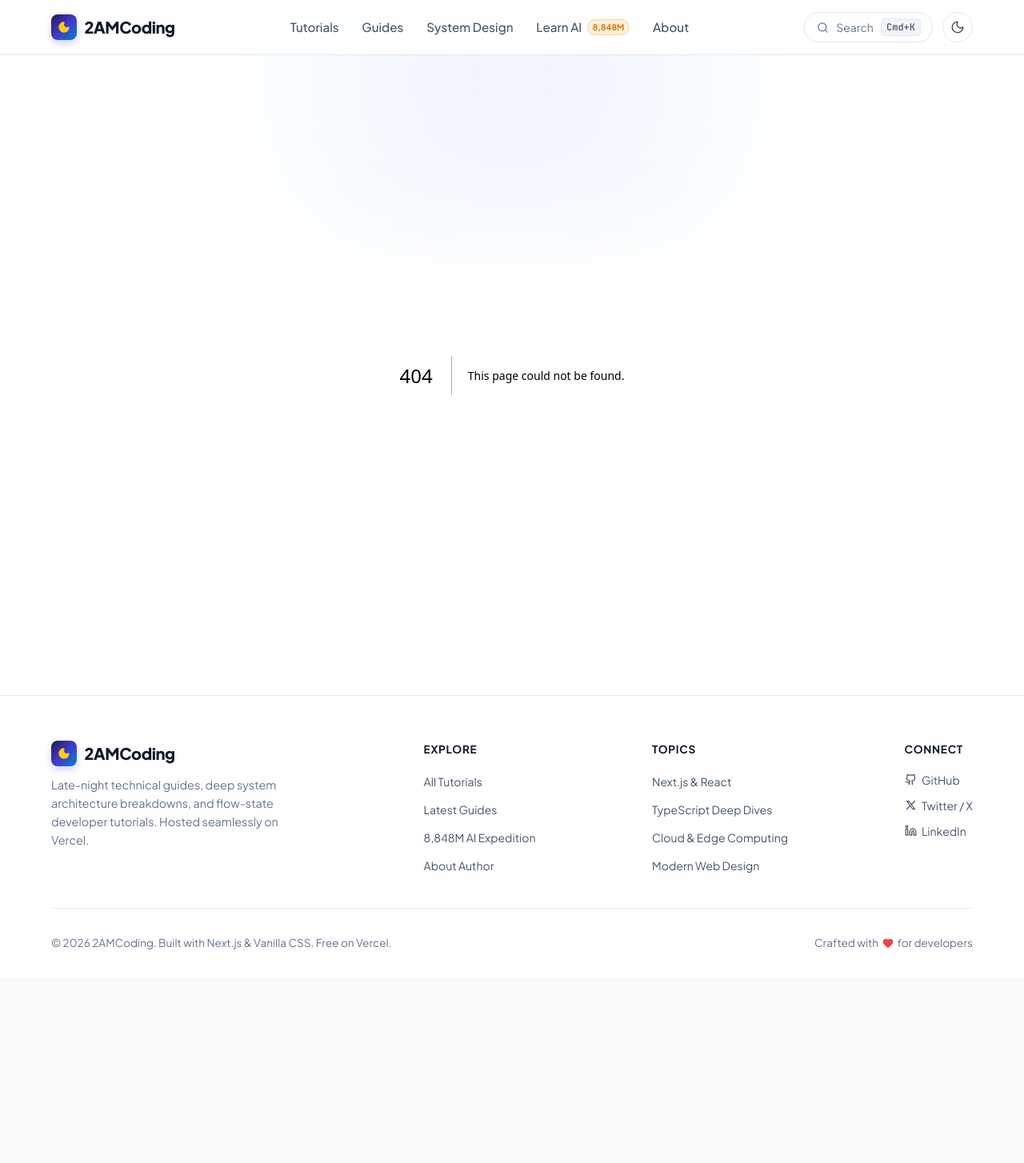
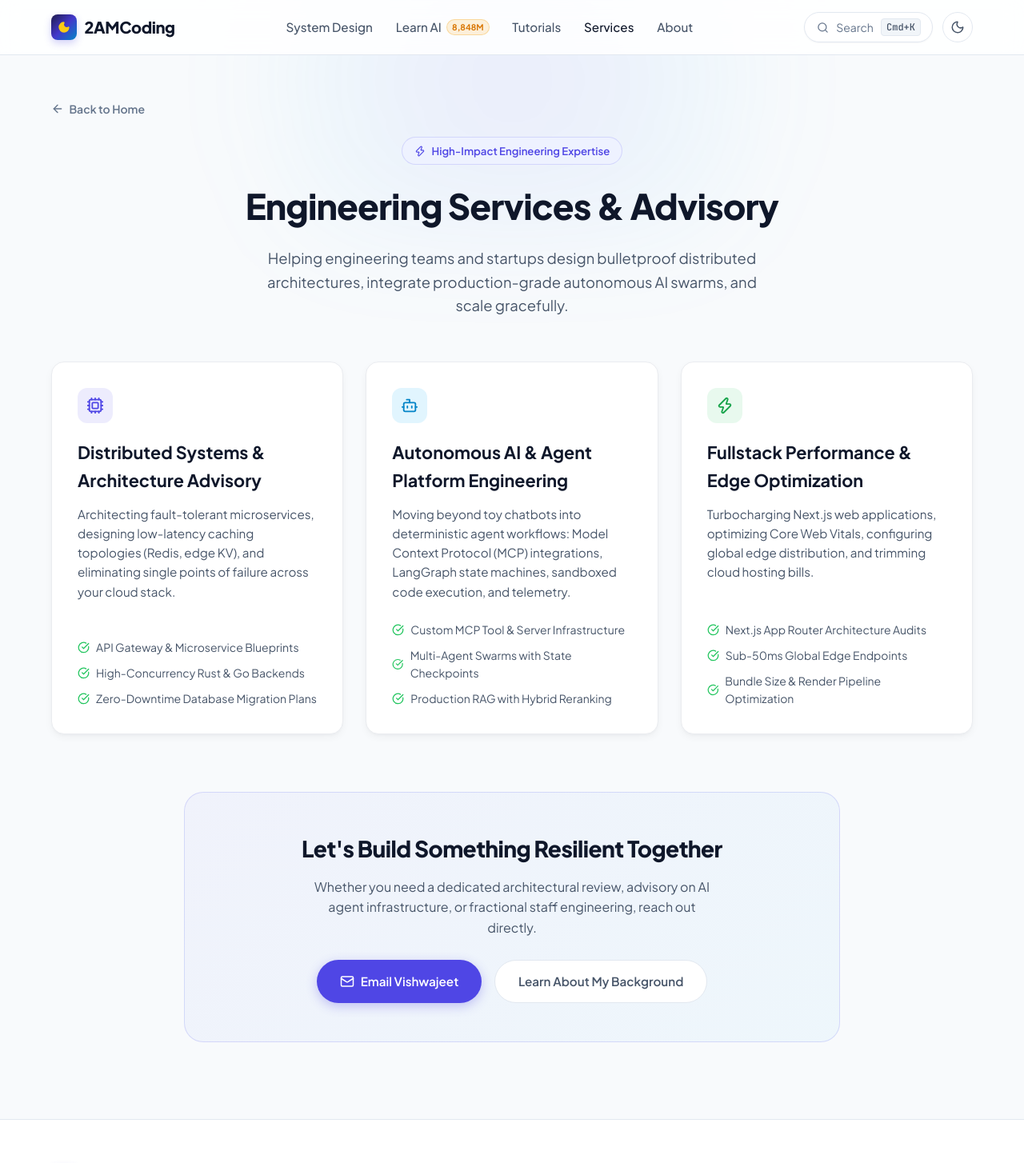
Before and after one commit to RatFire22/tutorial-website, a Next.js app: page /services in a window 1280 px wide. Before the commit this address had no page. Shown: the top 1454 px of the page at 80% size. Before the commit the page ends 1222 px from the top, so only its background shows below. Built offline with nearby package versions, Linux system fonts and the light colour scheme.

Commit message:
feat: reorder header navigation to System Design, Learn AI, Tutorials, Services, About

```diff
--- /dev/null
+++ b/app/services/page.tsx
@@ -0,0 +1,134 @@
+import Link from 'next/link';
+import { ArrowLeft, Cpu, Bot, Zap, CheckCircle, Mail } from 'lucide-react';
+import type { Metadata } from 'next';
+
+export const metadata: Metadata = {
+  title: 'Engineering Consulting & Services — 2AMCoding',
+  description: 'Specialized consulting in distributed systems, autonomous AI agents, performance engineering, and technical mentorship by Vishwajeet Gupta.',
+};
+
+export default function ServicesPage() {
+  return (
+    <div className="container" style={{ padding: '3.5rem 1.5rem 6rem 1.5rem' }}>
+      <Link href="/" className="back-link">
+        <ArrowLeft size={16} />
+        <span>Back to Home</span>
+      </Link>
+
+      <header style={{ marginBottom: '3.5rem', textAlign: 'center' }}>
+        <div className="hero-badge-pill" style={{ marginBottom: '1rem' }}>
+          <Zap size={14} />
+          <span>High-Impact Engineering Expertise</span>
+        </div>
+
+        <h1 style={{ fontSize: '2.75rem', fontWeight: 800, letterSpacing: '-0.02em', marginBottom: '1rem', color: 'var(--text-primary)' }}>
+          Engineering Services &amp; Advisory
+        </h1>
+        <p style={{ color: 'var(--text-secondary)', fontSize: '1.15rem', maxWidth: '650px', margin: '0 auto', lineHeight: 1.6 }}>
+          Helping engineering teams and startups design bulletproof distributed architectures, integrate production-grade autonomous AI swarms, and scale gracefully.
+        </p>
+      </header>
+
+      {/* Services Grid */}
+      <div style={{ display: 'grid', gridTemplateColumns: 'repeat(auto-fit, minmax(320px, 1fr))', gap: '1.75rem', marginBottom: '4.5rem' }}>
+        {/* Service 1 */}
+        <div className="article-card" style={{ padding: '2rem' }}>
+          <div style={{ width: 44, height: 44, borderRadius: 'var(--radius-md)', background: 'rgba(79, 70, 229, 0.1)', display: 'flex', alignItems: 'center', justifyContent: 'center', color: 'var(--primary)', marginBottom: '1.25rem' }}>
+            <Cpu size={22} />
+          </div>
+          <h3 style={{ fontSize: '1.35rem', fontWeight: 700, marginBottom: '0.75rem', color: 'var(--text-primary)' }}>
+            Distributed Systems &amp; Architecture Advisory
+          </h3>
+          <p style={{ color: 'var(--text-secondary)', fontSize: '0.95rem', lineHeight: 1.6, marginBottom: '1.5rem' }}>
+            Architecting fault-tolerant microservices, designing low-latency caching topologies (Redis, edge KV), and eliminating single points of failure across your cloud stack.
+          </p>
+          <ul style={{ listStyle: 'none', padding: 0, display: 'flex', flexDirection: 'column', gap: '0.6rem', marginTop: 'auto' }}>
+            <li style={{ display: 'flex', alignItems: 'center', gap: '0.5rem', fontSize: '0.875rem', color: 'var(--text-secondary)' }}>
+              <CheckCircle size={15} color="#22c55e" /> API Gateway &amp; Microservice Blueprints
+            </li>
+            <li style={{ display: 'flex', alignItems: 'center', gap: '0.5rem', fontSize: '0.875rem', color: 'var(--text-secondary)' }}>
+              <CheckCircle size={15} color="#22c55e" /> High-Concurrency Rust &amp; Go Backends
+            </li>
+            <li style={{ display: 'flex', alignItems: 'center', gap: '0.5rem', fontSize: '0.875rem', color: 'var(--text-secondary)' }}>
+              <CheckCircle size={15} color="#22c55e" /> Zero-Downtime Database Migration Plans
+            </li>
+          </ul>
+        </div>
+
+        {/* Service 2 */}
+        <div className="article-card" style={{ padding: '2rem' }}>
+          <div style={{ width: 44, height: 44, borderRadius: 'var(--radius-md)', background: 'rgba(56, 189, 248, 0.15)', display: 'flex', alignItems: 'center', justifyContent: 'center', color: '#0284c7', marginBottom: '1.25rem' }}>
+            <Bot size={22} />
+          </div>
+          <h3 style={{ fontSize: '1.35rem', fontWeight: 700, marginBottom: '0.75rem', color: 'var(--text-primary)' }}>
+            Autonomous AI &amp; Agent Platform Engineering
+          </h3>
+          <p style={{ color: 'var(--text-secondary)', fontSize: '0.95rem', lineHeight: 1.6, marginBottom: '1.5rem' }}>
+            Moving beyond toy chatbots into deterministic agent workflows: Model Context Protocol (MCP) integrations, LangGraph state machines, sandboxed code execution, and telemetry.
+          </p>
+          <ul style={{ listStyle: 'none', padding: 0, display: 'flex', flexDirection: 'column', gap: '0.6rem', marginTop: 'auto' }}>
+            <li style={{ display: 'flex', alignItems: 'center', gap: '0.5rem', fontSize: '0.875rem', color: 'var(--text-secondary)' }}>
+              <CheckCircle size={15} color="#22c55e" /> Custom MCP Tool &amp; Server Infrastructure
+            </li>
+            <li style={{ display: 'flex', alignItems: 'center', gap: '0.5rem', fontSize: '0.875rem', color: 'var(--text-secondary)' }}>
+              <CheckCircle size={15} color="#22c55e" /> Multi-Agent Swarms with State Checkpoints
+            </li>
+            <li style={{ display: 'flex', alignItems: 'center', gap: '0.5rem', fontSize: '0.875rem', color: 'var(--text-secondary)' }}>
+              <CheckCircle size={15} color="#22c55e" /> Production RAG with Hybrid Reranking
+            </li>
+          </ul>
+        </div>
+
+        {/* Service 3 */}
+        <div className="article-card" style={{ padding: '2rem' }}>
+          <div style={{ width: 44, height: 44, borderRadius: 'var(--radius-md)', background: 'rgba(34, 197, 94, 0.1)', display: 'flex', alignItems: 'center', justifyContent: 'center', color: '#16a34a', marginBottom: '1.25rem' }}>
+            <Zap size={22} />
+          </div>
+          <h3 style={{ fontSize: '1.35rem', fontWeight: 700, marginBottom: '0.75rem', color: 'var(--text-primary)' }}>
+            Fullstack Performance &amp; Edge Optimization
+          </h3>
+          <p style={{ color: 'var(--text-secondary)', fontSize: '0.95rem', lineHeight: 1.6, marginBottom: '1.5rem' }}>
+            Turbocharging Next.js web applications, optimizing Core Web Vitals, configuring global edge distribution, and trimming cloud hosting bills.
+          </p>
+          <ul style={{ listStyle: 'none', padding: 0, display: 'flex', flexDirection: 'column', gap: '0.6rem', marginTop: 'auto' }}>
+            <li style={{ display: 'flex', alignItems: 'center', gap: '0.5rem', fontSize: '0.875rem', color: 'var(--text-secondary)' }}>
+              <CheckCircle size={15} color="#22c55e" /> Next.js App Router Architecture Audits
+            </li>
+            <li style={{ display: 'flex', alignItems: 'center', gap: '0.5rem', fontSize: '0.875rem', color: 'var(--text-secondary)' }}>
+              <CheckCircle size={15} color="#22c55e" /> Sub-50ms Global Edge Endpoints
+            </li>
+            <li style={{ display: 'flex', alignItems: 'center', gap: '0.5rem', fontSize: '0.875rem', color: 'var(--text-secondary)' }}>
+              <CheckCircle size={15} color="#22c55e" /> Bundle Size &amp; Render Pipeline Optimization
+            </li>
+          </ul>
+        </div>
+      </div>
+
+      {/* Inquiry / Booking CTA */}
+      <section className="newsletter-card" style={{ margin: '0 auto', maxWidth: '820px' }}>
+        <h2 className="newsletter-title">Let&apos;s Build Something Resilient Together</h2>
+        <p className="newsletter-subtitle">
+          Whether you need a dedicated architectural review, advisory on AI agent infrastructure, or fractional staff engineering, reach out directly.
+        </p>
+
+        <div style={{ display: 'flex', justifyContent: 'center', gap: '1rem', flexWrap: 'wrap', marginTop: '1.5rem' }}>
+          <a
+            href="mailto:vjgupta78@gmail.com"
+            className="btn-primary"
+            style={{ display: 'inline-flex', alignItems: 'center', gap: '0.5rem', padding: '0.85rem 1.8rem' }}
+          >
+            <Mail size={18} />
+            <span>Email Vishwajeet</span>
+          </a>
+          <Link
+            href="/about"
+            className="share-action-btn"
+            style={{ padding: '0.85rem 1.8rem', fontSize: '0.95rem' }}
+          >
+            <span>Learn About My Background</span>
+          </Link>
+        </div>
+      </section>
+    </div>
+  );
+}
--- a/components/Footer.tsx
+++ b/components/Footer.tsx
@@ -22,10 +22,11 @@ export default function Footer() {
           <div className="footer-nav-col">
             <h5>Explore</h5>
             <ul className="footer-nav-links">
-              <li><Link href="/">All Tutorials</Link></li>
-              <li><Link href="/tutorials">Latest Guides</Link></li>
-              <li><Link href="/expedition">8,848M AI Expedition</Link></li>
-              <li><Link href="/about">About Author</Link></li>
+              <li><Link href="/system-design">System Design</Link></li>
+              <li><Link href="/expedition">Learn AI (8,848M)</Link></li>
+              <li><Link href="/tutorials">Tutorials</Link></li>
+              <li><Link href="/services">Services</Link></li>
+              <li><Link href="/about">About</Link></li>
             </ul>
           </div>
 
--- a/components/Navbar.tsx
+++ b/components/Navbar.tsx
@@ -29,22 +29,6 @@ export default function Navbar({ articles = [] }: { articles?: ArticleMeta[] })
             <ul className="nav-links">
               <li>
                 <Link
-                  href="/"
-                  className={`nav-link ${pathname === '/' ? 'active' : ''}`}
-                >
-                  Tutorials
-                </Link>
-              </li>
-              <li>
-                <Link
-                  href="/tutorials"
-                  className={`nav-link ${pathname.startsWith('/tutorials') && pathname !== '/' ? 'active' : ''}`}
-                >
-                  Guides
-                </Link>
-              </li>
-              <li>
-                <Link
                   href="/system-design"
                   className={`nav-link ${pathname === '/system-design' ? 'active' : ''}`}
                 >
@@ -59,6 +43,22 @@ export default function Navbar({ articles = [] }: { articles?: ArticleMeta[] })
                 >
                   <span>Learn AI</span>
                   <span style={{ fontSize: '0.65rem', background: 'rgba(245, 158, 11, 0.15)', color: '#d97706', padding: '1px 6px', borderRadius: '999px', border: '1px solid rgba(245, 158, 11, 0.3)', fontWeight: 700 }}>8,848M</span>
+                </Link>
+              </li>
+              <li>
+                <Link
+                  href="/tutorials"
+                  className={`nav-link ${pathname === '/tutorials' || pathname === '/' ? 'active' : ''}`}
+                >
+                  Tutorials
+                </Link>
+              </li>
+              <li>
+                <Link
+                  href="/services"
+                  className={`nav-link ${pathname === '/services' ? 'active' : ''}`}
+                >
+                  Services
                 </Link>
               </li>
               <li>
```
